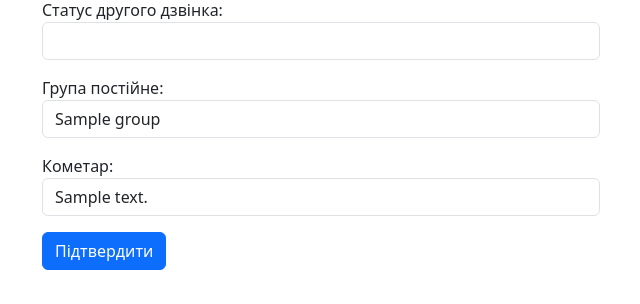
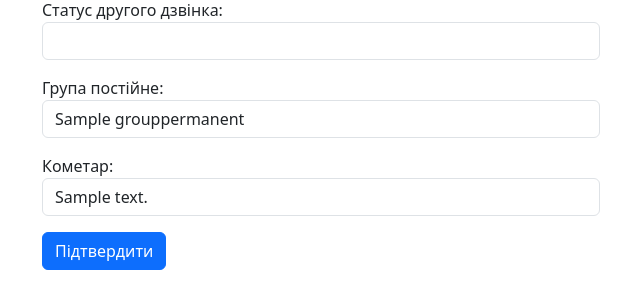
Before and after one commit to volodymyrbekar/CRMSchool, a Django app: page /second-call/update/1/ in a window 1280 px wide. Shown: the part 1061-1365 px from the top of the page, without its empty margins (40-680 px from the left). Run offline with Django 5.2, Linux system fonts and the light colour scheme; a user stored in the database is signed in; tables that the repository leaves empty hold one stand-in row (values such as "Sample post").

Commit message:
url fixing, removing registretion and model name changes

```diff
--- a/centers/admin.py
+++ b/centers/admin.py
@@ -1,6 +1,6 @@
 from django.contrib import admin
 from django.contrib.auth import get_user_model
-from .models import Center, Student, GroupTrial, Group
+from .models import Center, Student, GroupTrial, GroupPermanent
 
 
 User = get_user_model()
@@ -29,5 +29,5 @@ class GroupAdmin(admin.ModelAdmin):
 
 admin.site.register(Center, CenterAdmin)
 admin.site.register(Student, StudentAdmin)
-admin.site.register(Group, GroupAdmin)
+admin.site.register(GroupPermanent, GroupAdmin)
 admin.site.register(GroupTrial, GroupTrialAdmin)
--- a/centers/forms.py
+++ b/centers/forms.py
@@ -1,5 +1,5 @@
 from django import forms
-from .models import Center, Student, GroupTrial, Group
+from .models import Center, Student, GroupTrial, GroupPermanent
 from .choices import CHOICES_FIRST_CALL_OPERATOR, CHOICES_FIRST_CALL_STATUS, CHOICES_SECOND_CALL_STATUS, CHOICES_TRIAL_STATUS
 
 
@@ -100,12 +100,11 @@ class UpdateStudentSecondForm(forms.ModelForm):
     def __init__(self, *args, **kwargs):
         super(UpdateStudentSecondForm, self).__init__(*args, **kwargs)
         self.fields.pop('center')
-        self.fields['add_to_group'] = forms.ModelChoiceField(queryset=Group.objects.all(), empty_label=None, widget=forms.Select(attrs={'class': 'form-control', 'placeholder': 'Обрати групу'}), label="")
+        self.fields['add_to_group'] = forms.ModelChoiceField(queryset=GroupPermanent.objects.all(), empty_label=None, widget=forms.Select(attrs={'class': 'form-control', 'placeholder': 'Обрати групу'}), label="")
 
     class Meta:
         model = Student
         fields = '__all__'
-
 
 
 class CreateGroupTrialForm(forms.ModelForm):
@@ -126,17 +125,17 @@ class CreateGroupTrialForm(forms.ModelForm):
 
 
 class CreateGroupForm(forms.ModelForm):
-    group_name = forms.CharField(required=True, max_length=80, widget=forms.TextInput(attrs={'class': 'form-control', 'placeholder': 'Group Name'}), label="")
+    group_name = forms.CharField(required=True, max_length=80, widget=forms.TextInput(attrs={'class': 'form-control', 'placeholder': 'Назва Групи'}), label="")
     center = forms.ModelChoiceField(queryset=Center.objects.all(), to_field_name='center_name', widget=forms.Select(attrs={'class': 'form-control'}), label="")
 
     class Meta:
-        model = Group
+        model = GroupPermanent
         fields = ['group_name', 'center']
 
     def clean(self):
         data = self.cleaned_data
         group_name = data.get('group_name')
-        qs = Group.objects.filter(group_name__icontains=group_name)
+        qs = GroupPermanent.objects.filter(group_name__icontains=group_name)
         if qs.exists():
             self.add_error("group_name", f'\"{group_name}\" already in use.')
         return data
--- a/centers/models.py
+++ b/centers/models.py
@@ -28,7 +28,7 @@ class GroupTrial(models.Model):
         return(f"{self.group_name}")
 
 
-class Group(models.Model):
+class GroupPermanent(models.Model):
     center = models.ForeignKey(Center, on_delete=models.CASCADE)
     group_name = models.CharField(max_length=100)
 
--- a/centers/views.py
+++ b/centers/views.py
@@ -5,7 +5,7 @@ from django.contrib.auth.decorators import login_required
 
 
 from .forms import CreateCenterForm, CreateStudentForm, CreateGroupTrialForm, CreateGroupForm, UpdateStudentForm, UpdateStudentSecondForm
-from .models import Center, Student, GroupTrial, Group
+from .models import Center, Student, GroupTrial, GroupPermanent
 
 
 def centers_list_view(request):
@@ -45,7 +45,7 @@ def student_list_view(request, pk):
         raise Http404("Center does not exist")
     student_obj = Student.objects.filter(center_id=pk).all()
     group_trial_obj = GroupTrial.objects.filter(center_id=pk).all()
-    group_obj = Group.objects.filter(center_id=pk).all()
+    group_obj = GroupPermanent.objects.filter(center_id=pk).all()
     context = {
         'student_obj': student_obj,
         'center_obj': center_obj,
@@ -167,9 +167,9 @@ def create_group(request):
 
 def group_detail_view(request, pk):
     try:
-        group_obj = Group.objects.get(pk=pk)
+        group_obj = GroupPermanent.objects.get(pk=pk)
         center = group_obj.center
-    except Group.DoesNotExist:
+    except GroupPermanent.DoesNotExist:
         raise Http404("Group does not exist")
     student_obj = Student.objects.filter(center=center, add_to_group=group_obj)
     context = {
--- a/crmschool/urls.py
+++ b/crmschool/urls.py
@@ -6,7 +6,8 @@ from users import views
 urlpatterns = [
     path('admin/', admin.site.urls),
     path('', include('centers.urls')),
-    path('', views.login_user_view, name='login'),
+    path('', views.home_view, name='home'),
+    path('login/', views.login_user_view, name='login'),
     path('logout/', views.logout_user_view, name='logout'),
-    path('register/', views.register_user_view, name='register'),
+    # path('register/', views.register_user_view, name='register'),
 ]
--- a/templates/navbar.html
+++ b/templates/navbar.html
@@ -24,18 +24,11 @@
         </li>
 
 
-<!--        <li class="nav-item">-->
-<!--          <a class="nav-link" href="{% url 'create_center' %}">Create Center</a>-->
-<!--        </li>-->
-
         <li class="nav-item">
           <a class="nav-link" href="{% url 'centers_list' %}">Центри</a>
         </li>
 
         {% else %}
-        <li class="nav-item">
-          <a class="nav-link" href="{% url 'register' %}">Register</a>
-        </li>
         <li class="nav-item">
           <a class="nav-link" href="{% url 'login' %}">Login</a>
         </li>
--- a/users/forms.py
+++ b/users/forms.py
@@ -1,9 +1,9 @@
+from django import forms
 from django.contrib.auth.forms import UserCreationForm
 from django.contrib.auth.models import User
-from django import forms
+
 
 class SignUpForm(UserCreationForm):
-    # email = forms.EmailField(label="", widget=forms.TextInput(attrs={'class': 'form-control', 'placeholder': 'Email Address'}))
     first_name = forms.CharField(label="", max_length=40, widget=forms.TextInput(attrs={'class': 'form-control', 'placeholder': 'First Name'}))
     last_name = forms.CharField(label="", max_length=40,  widget=forms.TextInput(attrs={'class': 'form-control', 'placeholder': 'Last Name'}))
 
```
Also changed, not shown: templates/home.html (added, +11 -0 lines), users/views.py (+19 -15 lines), centers/migrations/0009_alter_student_first_call_satus_and_more.py (added), centers/migrations/0010_rename_group_grouppermanent.py (added), users/admin.py (line endings or trailing spaces).
